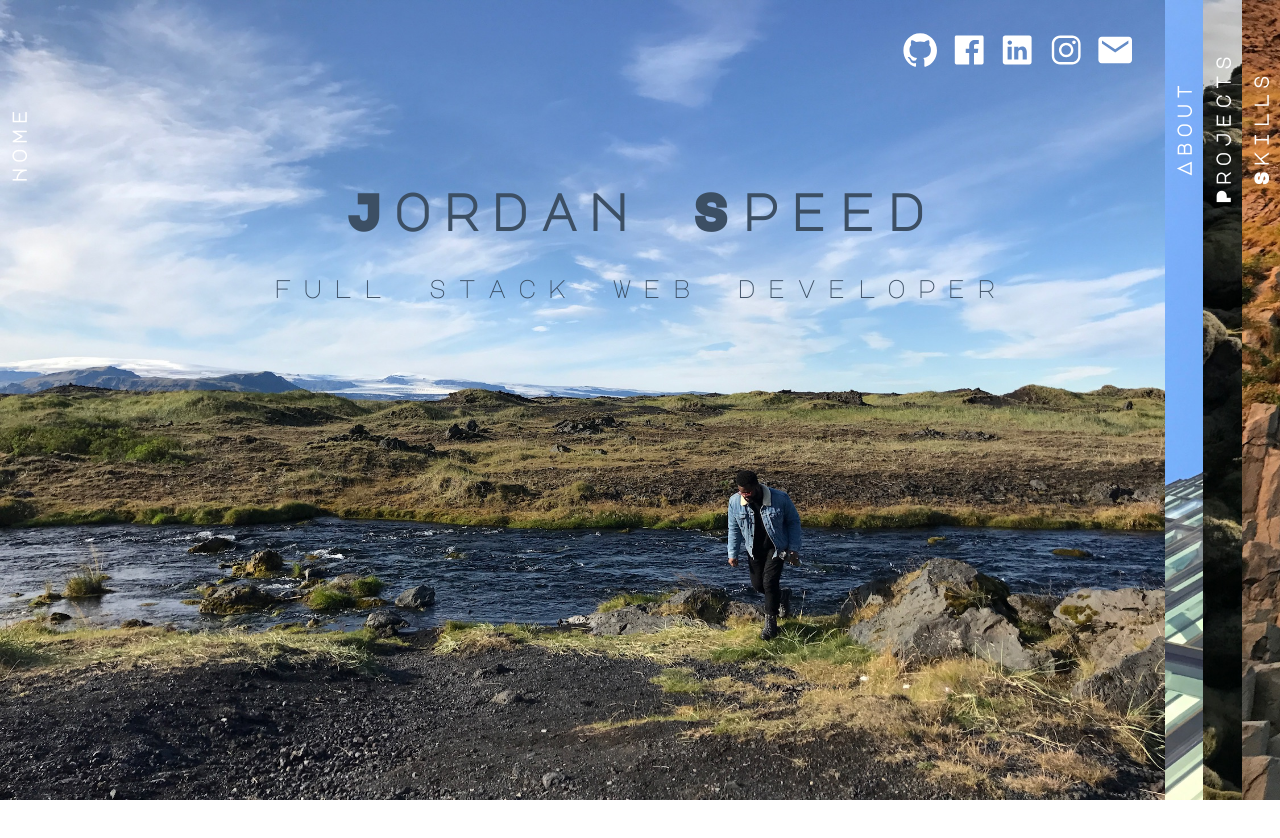
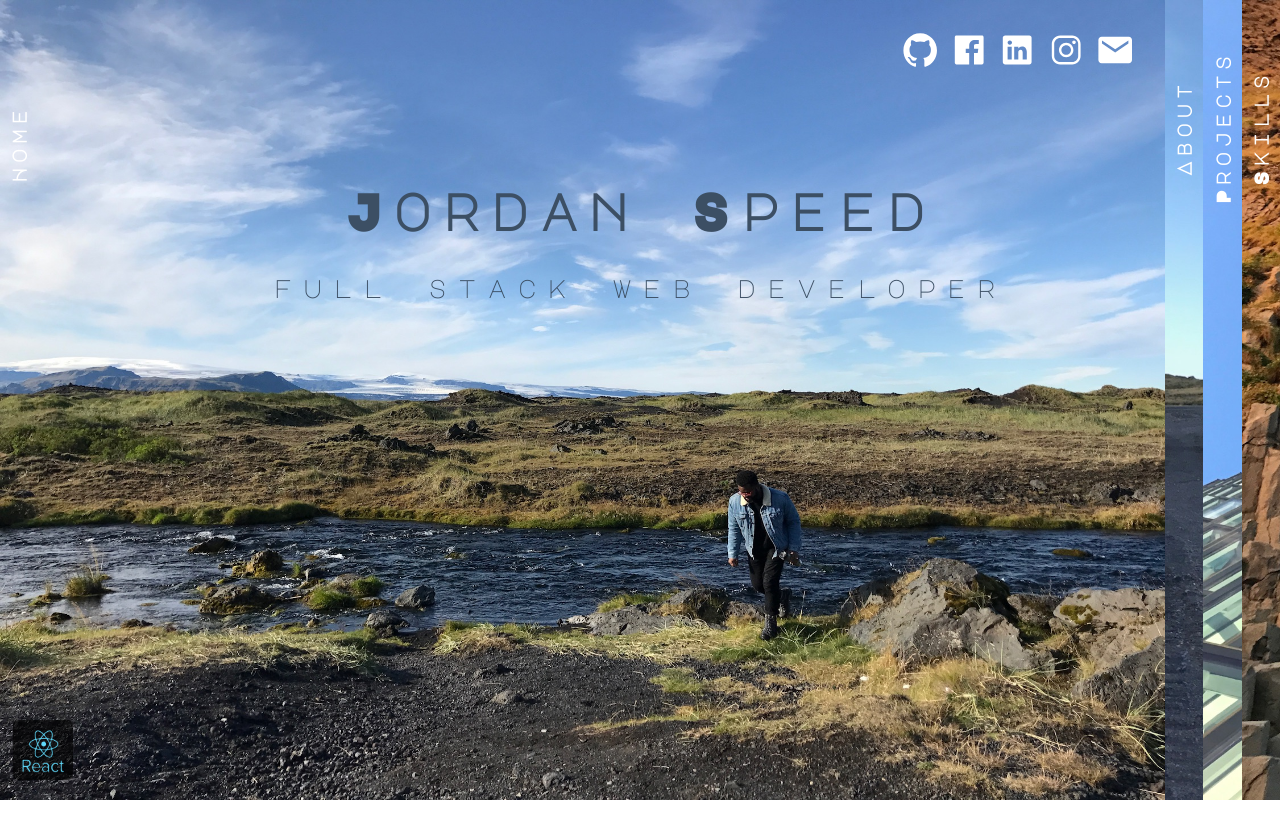
Before and after one commit to JSpeed8th/portfolio, a React (Create React App) app: page / in a window 1280 px wide. Shown: the top 838 px of the page. Built offline with nearby package versions, Linux system fonts and the light colour scheme.

Commit message:
finished polishing styling

```diff
--- a/src/App.css
+++ b/src/App.css
@@ -21,7 +21,6 @@ body {
 
 .view {
   width: 3vw;
-  height: 100vh;
   float: right;
   transition: 0.4s;
   overflow: hidden;
--- a/src/about/about.css
+++ b/src/about/about.css
@@ -3,15 +3,13 @@
 }
 
 .about-modal {
-  display: grid;
-  grid-template-columns: 1.7fr 3fr;
-  width: 65vw;
-  height: 49vh;
-  margin: 0 13vw;
-  margin-top: 15vh;
+  width: 50vw;
+  max-height: 100vh;
+  padding: 5px 15px;
+  margin: 0 5vw;
+  margin-top: -12vh;
   opacity: 0;
   border-radius: 10px;
-  background-color: rgba(0, 0, 0, 0.796);
   cursor: default;
   opacity: 1;
   overflow: scroll;
@@ -43,10 +41,13 @@
 }
 
 .about-modal p {
+  margin: 0 auto;
+  background: -webkit-linear-gradient(#3c4f64, white);
+  -webkit-background-clip: text;
+  -webkit-text-fill-color: transparent;
   color: white;
-  line-height: 1.5;
-  font-size: 1.2vw;
+  line-height: 2.5;
+  font-size: 1.4vw;
   text-align: justify;
-  padding: 10px;
   font-weight: bolder;
 }
--- a/src/about/about.js
+++ b/src/about/about.js
@@ -2,8 +2,7 @@ import React from "react";
 import SocialMedia from "../socialmedia/socialmedia";
 import "./about.css";
 import "../App.css";
-import backgroundimage from "../images/about_me.jpg";
-import portrait from "../images/portrait1.jpg";
+import backgroundimage from "../images/portrait4.jpg";
 
 const about = props => {
   return (
@@ -15,7 +14,6 @@ const about = props => {
         <SocialMedia />
         <h1 className="page-title">About</h1>
         <div className="about-modal">
-          <img src={portrait} alt="" />
           <p>
             Thank you for taking the time to visit my site! I was born in
             Philadelphia, PA and bred in South Jersey. I have a passion for
--- /dev/null
+++ b/src/footer/footer.css
@@ -0,0 +1,21 @@
+.logo-container {
+  width: 150px;
+}
+
+.react-logo {
+  position: absolute;
+  left: 1vw;
+  top: 90vh;
+  width: 50px;
+  background-size: 100% 100%;
+  height: 50px;
+  background-repeat: no-repeat;
+  background-position: center;
+  background-color: rgba(0, 0, 0, 0.632);
+  border-radius: 5px;
+  padding: 5px;
+}
+
+.logo-container span {
+  color: #61dafb;
+}
--- /dev/null
+++ b/src/footer/footer.js
@@ -0,0 +1,9 @@
+import React from "react";
+import "./footer.css";
+import ReactLogo from "../images/react-logo.png";
+
+const reactFooter = () => {
+  return <img className="react-logo" src={ReactLogo} />;
+};
+
+export default reactFooter;
--- a/src/home/home.js
+++ b/src/home/home.js
@@ -1,5 +1,6 @@
 import React from "react";
 import SocialMedia from "../socialmedia/socialmedia";
+import ReactFooter from "../footer/footer";
 import "./home.css";
 import "../App.css";
 
@@ -14,6 +15,7 @@ const home = props => {
           <p>full stack web developer</p>
         </div>
       </div>
+      <ReactFooter />
     </div>
   );
 };
--- a/src/projects/projects.css
+++ b/src/projects/projects.css
@@ -4,6 +4,7 @@
   grid-gap: 10px;
   margin: 0 auto;
   margin-right: 14vw;
+  margin-top: -5vh;
   background-color: rgba(0, 0, 0, 0.796);
   width: 75vw;
   height: 60vh;
@@ -53,7 +54,6 @@ video {
   grid-template-columns: 1fr 1fr;
   grid-gap: 20px;
   color: white;
-  /* font-size: 1.5vw; */
 }
 
 .project-title {
@@ -61,6 +61,7 @@ video {
 }
 
 .project-title,
+.links,
 .individual-project__right p {
   font-size: 1.2vw;
 }
@@ -69,6 +70,11 @@ video {
   text-align: center;
 }
 
+.links a:hover {
+  color: #3c4f64;
+  transition: 0.2s;
+}
+
 .individual-project__right p {
   margin-top: 7vh;
   max-height: 17vh;
--- a/src/projects/projects.js
+++ b/src/projects/projects.js
@@ -2,7 +2,7 @@ import React from "react";
 import SocialMedia from "../socialmedia/socialmedia";
 import "./projects.css";
 import "../App.css";
-import backgroundimage from "../images/landing5.jpg";
+import backgroundimage from "../images/about_me.jpg";
 import bakeryRecording from "../screenRecording/jordansBakery.mov";
 import pokemonRecording from "../screenRecording/pokemon.mov";
 import tastebudsRecording from "../screenRecording/tastebuds.mov";
```
Also changed, not shown: src/images/portrait4.jpg (added), src/images/react-logo.png (added).
